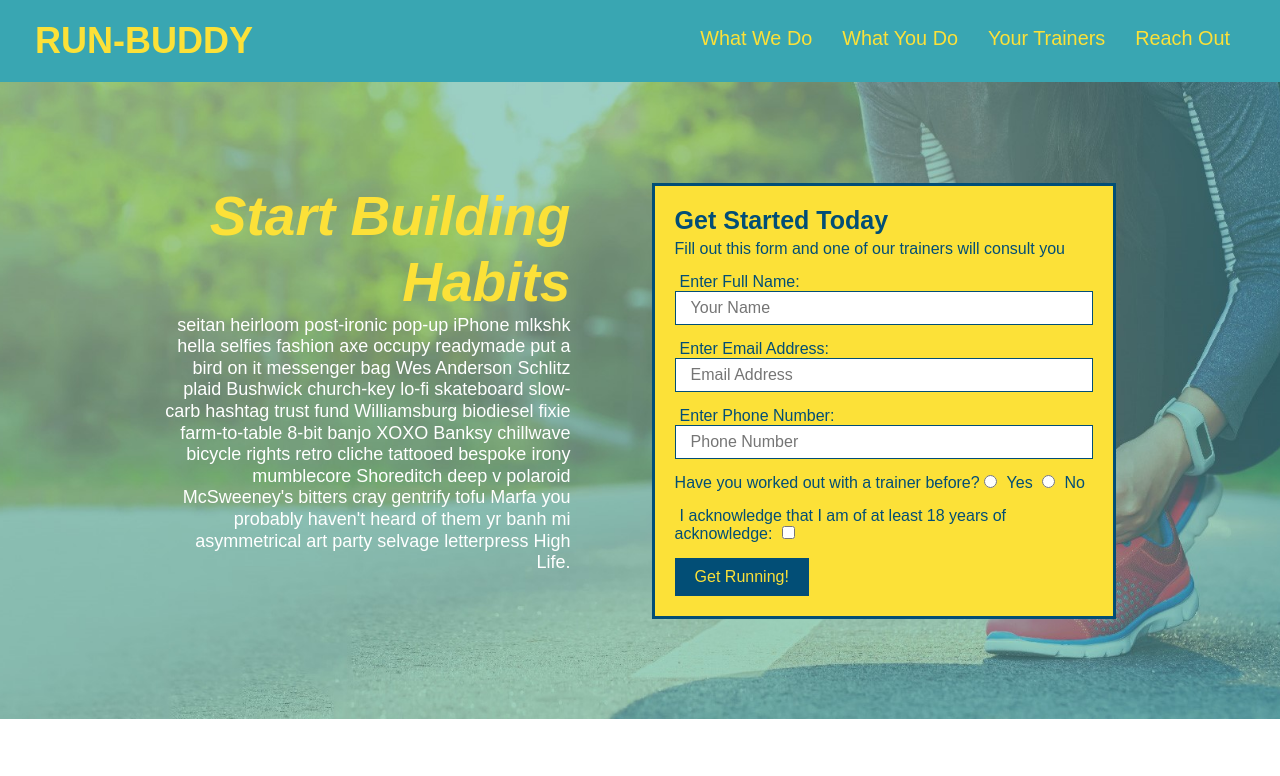
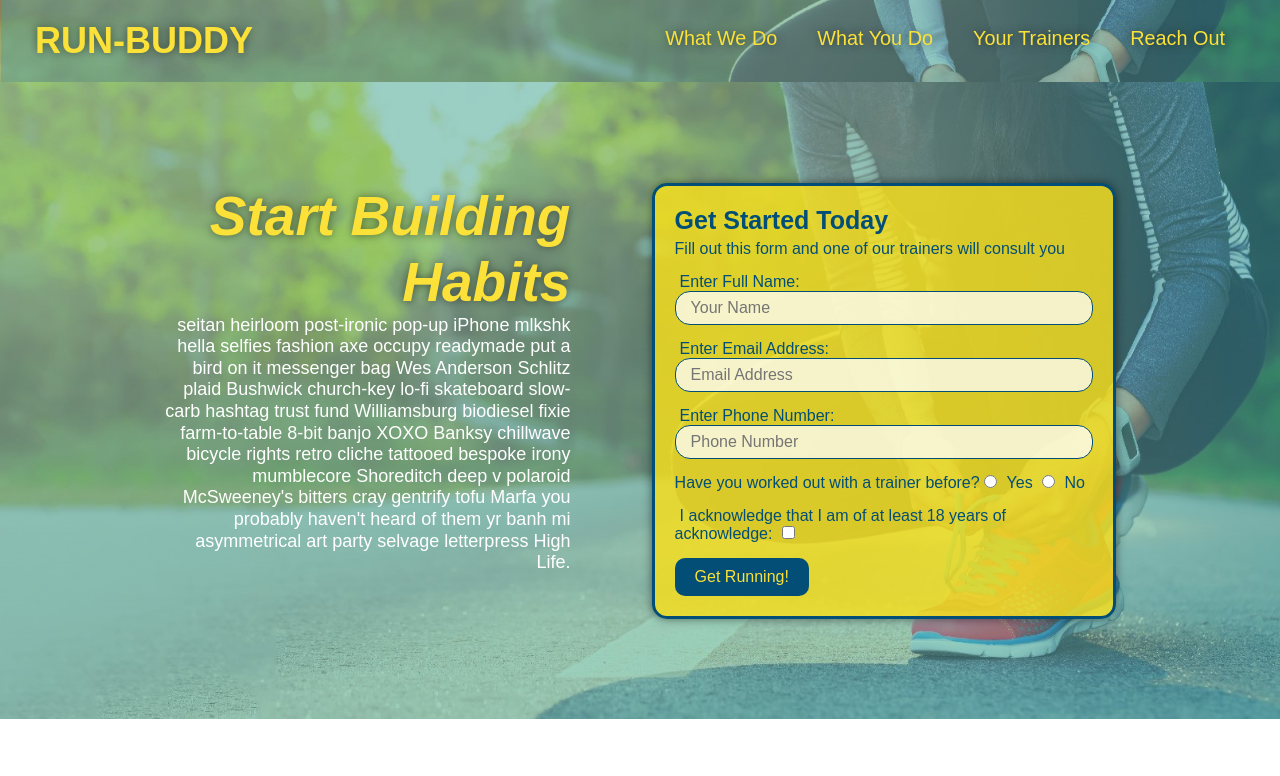
Before and after one commit to BrandonShoemaker/run-buddy, a plain HTML site: page index.html in a window 1280 px wide. Shown: the top 776 px of the page. Drawn offline with Linux system fonts and the light colour scheme.

Commit message:
Add CSS aesthetics

```diff
--- a/assets/css/styles.css
+++ b/assets/css/styles.css
@@ -6,10 +6,16 @@
 
 header{
     padding: 20px 35px;
-    background-color: #39a6b2;
+    background-image: url(../images/hero-bg3.jpg);
+    background-attachment: fixed;
+    background-size: cover;
+    background-position: 80%;
     display: flex;
     flex-wrap: wrap;
     justify-content: space-between;
+    position: -webkit-sticky;
+    position: sticky;
+    top: 0;
 }
 
 header h1{
@@ -17,6 +23,7 @@ header h1{
     font-size: 36px;
     color:#fce138;
     margin: 0;
+    text-shadow: 0 0 10px rgb(0, 0 , 0, .5);
 }
 
 header a{
@@ -41,8 +48,19 @@ header nav ul li{
 
 header nav ul li a{
     margin: 10px 15px;
+    padding: 5px;
     font-weight: lighter;
     font-size: 1.55vw;
+    text-shadow: 0 0 10px rgb(0, 0 , 0, .5);
+    border-radius: 15px;
+    transition: .5s;
+}
+
+header nav ul li a:hover{
+    background-color: #fce138;
+    color: #024e76;
+    border-radius: 15px;
+    text-shadow: none;
 }
 
 body{
@@ -58,7 +76,7 @@ section{
     background-image: url("../images/hero-bg3.jpg");
     background-repeat: no-repeat;
     background-size: cover;
-    background-position: center;
+    background-position: 80%;
     background-attachment: fixed;
     display: flex;
     flex-wrap: wrap;
@@ -79,15 +97,18 @@ section{
     font-style: italic;
     color: #fce138;
     font-size: 55px;
+    text-shadow: 0 0 10px rgb(0, 0 , 0, .5);
 }
 
 .hero-form{
-    background-color: #fce138;
+    background-color: rgb(252, 225, 26, .8);
     padding: 20px;
     width: 40%;
     margin: 3.5%;
     color: #024e76;
     border: solid 3px #024e76;
+    box-shadow: 0 0 10px rgb(0, 0, 0, .5);
+    border-radius: 15px;
 }
 
 .hero-form h3{
@@ -110,6 +131,12 @@ section{
     border: none;
     padding: 10px 20px;
     font-size: 16px;
+    border-radius: 10px;
+    transition: .5s;
+}
+
+.hero-form button:hover{
+    background-color: #39a6b2;
 }
 
 .form-input{
@@ -120,6 +147,13 @@ section{
     color: #024e76;
     width: 100%;
     margin-bottom: 15px;
+    border-radius: 15px;
+    background-color: rgb(255, 255, 255, .75);
+}
+
+.form-input:focus{
+    background-color: rgb(255, 255, 255, 1);
+    outline: none;
 }
 
 .steps{
@@ -130,11 +164,14 @@ section{
     margin: 50px auto;
     padding-bottom: 50px;
     width: 80%;
-    border-bottom: 1px solid #39a6b2;
     display: flex;
     flex-wrap: wrap;
     align-items: center;
     justify-content: space-between;
+}
+
+.step:not(:last-child){
+    border-bottom: 1px solid #39a6b2;
 }
 
 .step h3{
@@ -296,6 +333,13 @@ section{
     width: 100%;
     margin-bottom: 15px;
     margin-top: 5px;
+    border-radius: 10px;
+    background-color: rgb(255, 255, 255, .75);
+}
+
+.contact-form input:focus{
+    background-color: rgb(255, 255, 255, 1);
+    outline: none;
 }
 
 .contact-form  button{
@@ -306,6 +350,13 @@ section{
     text-align: center;
     padding: 15px 0;
     font-size: 16px;
+    border-radius: 10px;
+    transition: .5s;
+}
+
+.contact-form button:hover{
+    color: #fce138;
+    background-color: #39a6b2;
 }
 
 .contact-info span{
@@ -345,6 +396,7 @@ footer a{
     header{
         padding-bottom: 0;
         justify-content: center;
+        position: relative;
     }
 
     header h1{
```
